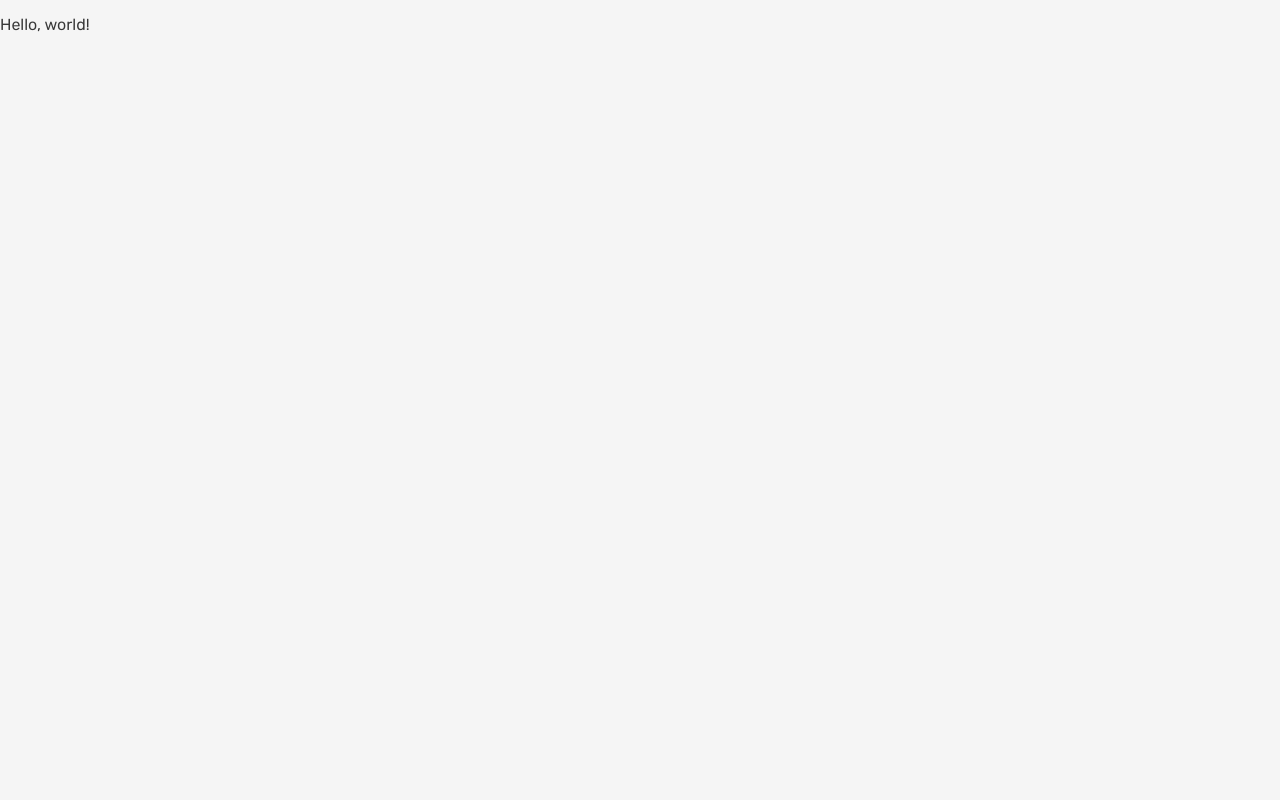
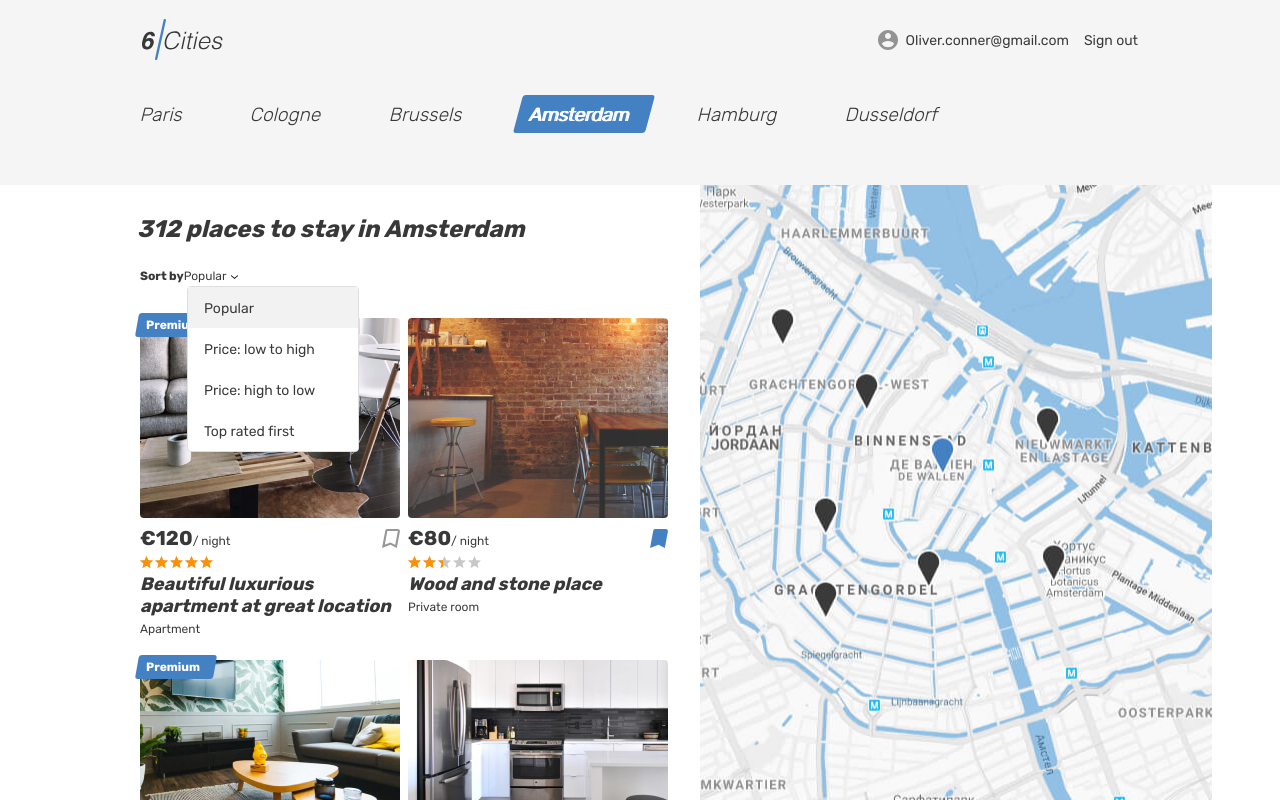
Before and after one commit to GennadiyM/497967-six-cities-7, a React (Create React App) app in the folder project/: page / in a window 1280 px wide. Built offline with nearby package versions, Linux system fonts and the light colour scheme.

Commit message:
added mock

```diff
--- a/project/src/components/app/app.jsx
+++ b/project/src/components/app/app.jsx
@@ -1,7 +1,31 @@
 import React from 'react';
+import PropTypes from 'prop-types';
+import MainScreen from '../main-screen/main-screen';
 
-function App() {
-  return <p>Hello, world!</p>;
+function App(props) {
+  const {maxCountCards, places} = props;
+  return (
+    <MainScreen
+      maxCountCards = {maxCountCards}
+      places = {places}
+    />
+  );
 }
 
+App.propTypes = {
+  maxCountCards: PropTypes.number.isRequired,
+  places: PropTypes.arrayOf(
+    PropTypes.shape({
+      id: PropTypes.string.isRequired,
+      previewImage: PropTypes.string.isRequired,
+      title: PropTypes.string.isRequired,
+      price: PropTypes.number.isRequired,
+      type: PropTypes.string.isRequired,
+      rating: PropTypes.number.isRequired,
+      isPremium: PropTypes.bool.isRequired,
+      isFavorite: PropTypes.bool.isRequired,
+    }),
+  ).isRequired,
+};
+
 export default App;
--- /dev/null
+++ b/project/src/components/main-screen/main-screen.jsx
@@ -0,0 +1,126 @@
+import React from 'react';
+import PropTypes from 'prop-types';
+import PlaceCard from '../place-card/place-card';
+
+function MainScreen(props) {
+  const {maxCountCards, places} = props;
+
+  return (
+    <div className="page page--gray page--main">
+      <header className="header">
+        <div className="container">
+          <div className="header__wrapper">
+            <div className="header__left">
+              <a className="header__logo-link header__logo-link--active">
+                <img className="header__logo" src="img/logo.svg" alt="6 cities logo" width="81" height="41" />
+              </a>
+            </div>
+            <nav className="header__nav">
+              <ul className="header__nav-list">
+                <li className="header__nav-item user">
+                  <a className="header__nav-link header__nav-link--profile" href="#">
+                    <div className="header__avatar-wrapper user__avatar-wrapper">
+                    </div>
+                    <span className="header__user-name user__name">Oliver.conner@gmail.com</span>
+                  </a>
+                </li>
+                <li className="header__nav-item">
+                  <a className="header__nav-link" href="#">
+                    <span className="header__signout">Sign out</span>
+                  </a>
+                </li>
+              </ul>
+            </nav>
+          </div>
+        </div>
+      </header>
+
+      <main className="page__main page__main--index">
+        <h1 className="visually-hidden">Cities</h1>
+        <div className="tabs">
+          <section className="locations container">
+            <ul className="locations__list tabs__list">
+              <li className="locations__item">
+                <a className="locations__item-link tabs__item" href="#">
+                  <span>Paris</span>
+                </a>
+              </li>
+              <li className="locations__item">
+                <a className="locations__item-link tabs__item" href="#">
+                  <span>Cologne</span>
+                </a>
+              </li>
+              <li className="locations__item">
+                <a className="locations__item-link tabs__item" href="#">
+                  <span>Brussels</span>
+                </a>
+              </li>
+              <li className="locations__item">
+                <a className="locations__item-link tabs__item tabs__item--active">
+                  <span>Amsterdam</span>
+                </a>
+              </li>
+              <li className="locations__item">
+                <a className="locations__item-link tabs__item" href="#">
+                  <span>Hamburg</span>
+                </a>
+              </li>
+              <li className="locations__item">
+                <a className="locations__item-link tabs__item" href="#">
+                  <span>Dusseldorf</span>
+                </a>
+              </li>
+            </ul>
+          </section>
+        </div>
+        <div className="cities">
+          <div className="cities__places-container container">
+            <section className="cities__places places">
+              <h2 className="visually-hidden">Places</h2>
+              <b className="places__found">312 places to stay in Amsterdam</b>
+              <form className="places__sorting" action="#" method="get">
+                <span className="places__sorting-caption">Sort by</span>
+                <span className="places__sorting-type" tabIndex="0">
+                  Popular
+                  <svg className="places__sorting-arrow" width="7" height="4">
+                    <use xlinkHref="#icon-arrow-select"></use>
+                  </svg>
+                </span>
+                <ul className="places__options places__options--custom places__options--opened">
+                  <li className="places__option places__option--active" tabIndex="0">Popular</li>
+                  <li className="places__option" tabIndex="0">Price: low to high</li>
+                  <li className="places__option" tabIndex="0">Price: high to low</li>
+                  <li className="places__option" tabIndex="0">Top rated first</li>
+                </ul>
+              </form>
+              <div className="cities__places-list places__list tabs__content">
+                {places.map((place) => <PlaceCard key={place.id} place={place}/>).slice(Math.max(maxCountCards, places.lenght))}
+              </div>
+            </section>
+            <div className="cities__right-section">
+              <section className="cities__map map"></section>
+            </div>
+          </div>
+        </div>
+      </main>
+    </div>
+  );
+}
+
+MainScreen.propTypes = {
+  maxCountCards: PropTypes.number.isRequired,
+  places: PropTypes.arrayOf(
+    PropTypes.shape({
+      id: PropTypes.string.isRequired,
+      previewImage: PropTypes.string.isRequired,
+      title: PropTypes.string.isRequired,
+      price: PropTypes.number.isRequired,
+      type: PropTypes.string.isRequired,
+      rating: PropTypes.number.isRequired,
+      isPremium: PropTypes.bool.isRequired,
+      isFavorite: PropTypes.bool.isRequired,
+    }),
+  ).isRequired,
+};
+
+export default MainScreen;
--- /dev/null
+++ b/project/src/components/place-card/place-card.jsx
@@ -0,0 +1,68 @@
+import React from 'react';
+import PropTypes from 'prop-types';
+
+const FULL_RATING = 100;
+const COUNT_STARS = 5;
+const TEMPLATE_PREMIUM = <div className="place-card__mark"><span>Premium</span></div>;
+const FAVORITE_CLASS = 'place-card__bookmark-button--active';
+
+const getRating = (rating) => rating * FULL_RATING / COUNT_STARS;
+const getFirstSymbolUppercase = (str) => str[0].toUpperCase() + str.slice(1);
+
+function PlaceCard(props) {
+  const {place} = props;
+  const {previewImage, title, price, type, rating, isPremium, isFavorite} = place;
+
+  return (
+    <article className="cities__place-card place-card">
+      {isPremium ? TEMPLATE_PREMIUM : ''}
+      <div className="cities__image-wrapper place-card__image-wrapper">
+        <a href="#">
+          <img className="place-card__image" src={previewImage} width="260" height="200" alt={title} />
+        </a>
+      </div>
+      <div className="place-card__info">
+        <div className="place-card__price-wrapper">
+          <div className="place-card__price">
+            <b className="place-card__price-value">&euro;{price}</b>
+            <span className="place-card__price-text">&#47;&nbsp;night</span>
+          </div>
+          <button className={`place-card__bookmark-button button ${isFavorite ? FAVORITE_CLASS : ''}`} type="button">
+            <svg className="place-card__bookmark-icon"  width="18" height="19">
+              <use xlinkHref="#icon-bookmark"></use>
+            </svg>
+            <span className="visually-hidden">To bookmarks</span>
+          </button>
+        </div>
+        <div className="place-card__rating rating">
+          <div className="place-card__stars rating__stars">
+            <span style={{
+              width: `${getRating(rating)}%`,
+            }}
+            >
+            </span>
+            <span className="visually-hidden">Rating</span>
+          </div>
+        </div>
+        <h2 className="place-card__name">
+          <a href="#">{title}</a>
+        </h2>
+        <p className="place-card__type">{getFirstSymbolUppercase(type)}</p>
+      </div>
+    </article>
+  );
+}
+
+PlaceCard.propTypes = {
+  place: PropTypes.shape({
+    previewImage: PropTypes.string.isRequired,
+    title: PropTypes.string.isRequired,
+    price: PropTypes.number.isRequired,
+    type: PropTypes.string.isRequired,
+    rating: PropTypes.number.isRequired,
+    isPremium: PropTypes.bool.isRequired,
+    isFavorite: PropTypes.bool.isRequired,
+  }).isRequired,
+};
+
+export default PlaceCard;
--- a/project/src/index.js
+++ b/project/src/index.js
@@ -2,8 +2,68 @@
 import ReactDOM from 'react-dom';
 import App from './components/app/app';
 
+const Setting = {
+  MAX_COUNT_CARDS: 5,
+};
+
+const places = [
+  {
+    id: '1',
+    previewImage: 'img/apartment-01.jpg',
+    title: 'Beautiful luxurious apartment at great location',
+    price: 120,
+    type: 'apartment',
+    rating: 5,
+    isPremium: true,
+    isFavorite: false,
+  },
+  {
+    id: '2',
+    previewImage: 'img/room.jpg',
+    title: 'Wood and stone place',
+    price: 80,
+    type: 'private room',
+    rating: 2.4,
+    isPremium: false,
+    isFavorite: true,
+  },
+  {
+    id: '3',
+    title: 'Canal View Prinsengracht',
+    previewImage: 'img/apartment-02.jpg',
+    price: 132,
+    type: 'apartment',
+    rating: 4.0,
+    isPremium: true,
+    isFavorite: false,
+  },
+  {
+    id: '4',
+    title: 'Nice, cozy, warm big bed apartment',
+    previewImage: 'img/apartment-03.jpg',
+    price: 180,
+    type: 'apartment',
+    rating: 3,
+    isPremium: false,
+    isFavorite: false,
+  },
+  {
+    id: '5',
+    previewImage: 'img/room.jpg',
+    title: 'Wood and stone place',
+    price: 80,
+    type: 'private room',
+    rating: 4,
+    isPremium: false,
+    isFavorite: true,
+  },
+];
+
 ReactDOM.render(
   <React.StrictMode>
-    <App />
+    <App
+      maxCountCards = {Setting.MAX_COUNT_CARDS}
+      places = {places}
+    />
   </React.StrictMode>,
   document.getElementById('root'));
```
Also changed, not shown: 1 other file (tests, documents, lock files or other folders).
